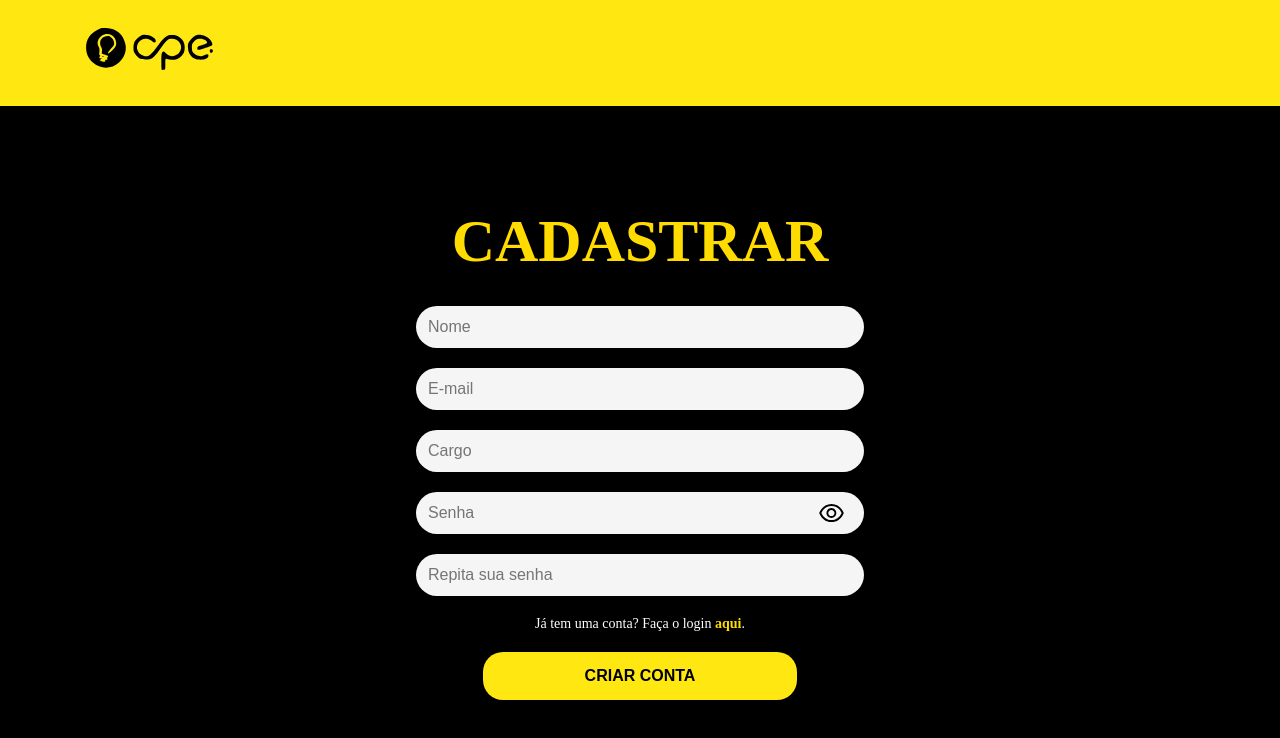
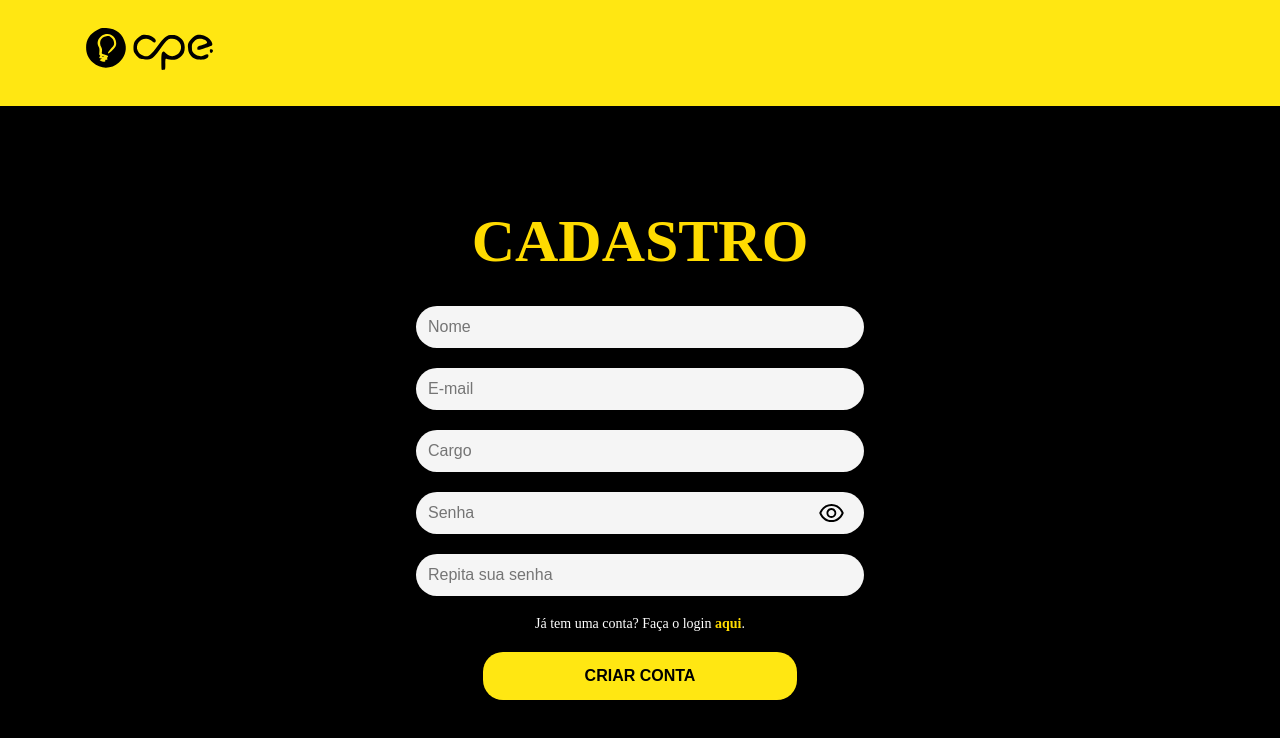
Before and after one commit to LucasOtsuAkatsuka/CpeFrontend, a React (Vite) app: page /cadastro in a window 1280 px wide. Shown: the top 738 px of the page. Built offline with nearby package versions, Linux system fonts and the light colour scheme.

Commit message:
pagina de login funcionando

```diff
--- a/src/Components/Header/Header.jsx
+++ b/src/Components/Header/Header.jsx
@@ -1,12 +1,15 @@
 import React from 'react'
+import { Link } from 'react-router-dom';
 import { StyledHeader } from './Styles'
 
 export default function Header() {
   return (
     <>
-        <StyledHeader>
-            <img src='../../../public/Imagens/cpe_logo.svg' alt='Logo'/>
-        </StyledHeader>
+      <StyledHeader>
+        <Link to="/">
+              <img src='../../../public/Imagens/cpe_logo.svg' alt='Logo'/>
+        </Link>
+      </StyledHeader>
     </>
   )
 }
--- a/src/Pages/Cadastro/Cadastro.jsx
+++ b/src/Pages/Cadastro/Cadastro.jsx
@@ -1,4 +1,5 @@
 import React from 'react'
+import { Link } from 'react-router-dom';
 import {Container, LoginLink, Pagina, InputContainer, Icon, StyledForm} from './Styles'
 import EyeOutlined from "@ant-design/icons";
 import ImputForm from '../../Components/Input/ImputForm';
@@ -14,7 +15,7 @@ export default function Cadastro() {
         <Container>
 
           <StyledForm>
-              <h2>CADASTRAR</h2>
+              <h2>CADASTRO</h2>
               <ImputForm type="text" placeholder="Nome" />
               <ImputForm type="email" placeholder="E-mail" />
               <ImputForm type="text" placeholder="Cargo" />
@@ -24,7 +25,7 @@ export default function Cadastro() {
               </InputContainer>
               <ImputForm type="password" placeholder="Repita sua senha"/>
               <LoginLink>
-                Já tem uma conta? Faça o login <a href="#">aqui</a>.
+                Já tem uma conta? Faça o login <Link to="/login" >aqui</Link>.
               </LoginLink>
               <ButtonForm text="CRIAR CONTA"></ButtonForm>
           </StyledForm>
--- a/src/Pages/Home/Home.jsx
+++ b/src/Pages/Home/Home.jsx
@@ -1,5 +1,5 @@
 import React from 'react'
-import { useNavigate } from 'react-router-dom'
+
 
 export default function Home() {
 
--- a/src/Pages/Login/Login.jsx
+++ b/src/Pages/Login/Login.jsx
@@ -1,4 +1,5 @@
 import React from 'react'
+import { Link } from 'react-router-dom';
 import {Container, LoginLink, Pagina, InputContainer, Icon, StyledForm} from './Styles'
 import EyeOutlined from "@ant-design/icons";
 import ImputForm from '../../Components/Input/ImputForm';
@@ -20,7 +21,7 @@ export default function Login() {
                 <ImputForm type="password" placeholder="Senha"/>
               </InputContainer>
               <LoginLink>
-                Não tem login? Faça seu cadastro <a href="#">aqui</a>.
+                Não tem login? Faça seu cadastro <Link to="/cadastro">aqui</Link>.
               </LoginLink>
               <ButtonForm text="CRIAR CONTA"></ButtonForm>
           </StyledForm>
```
